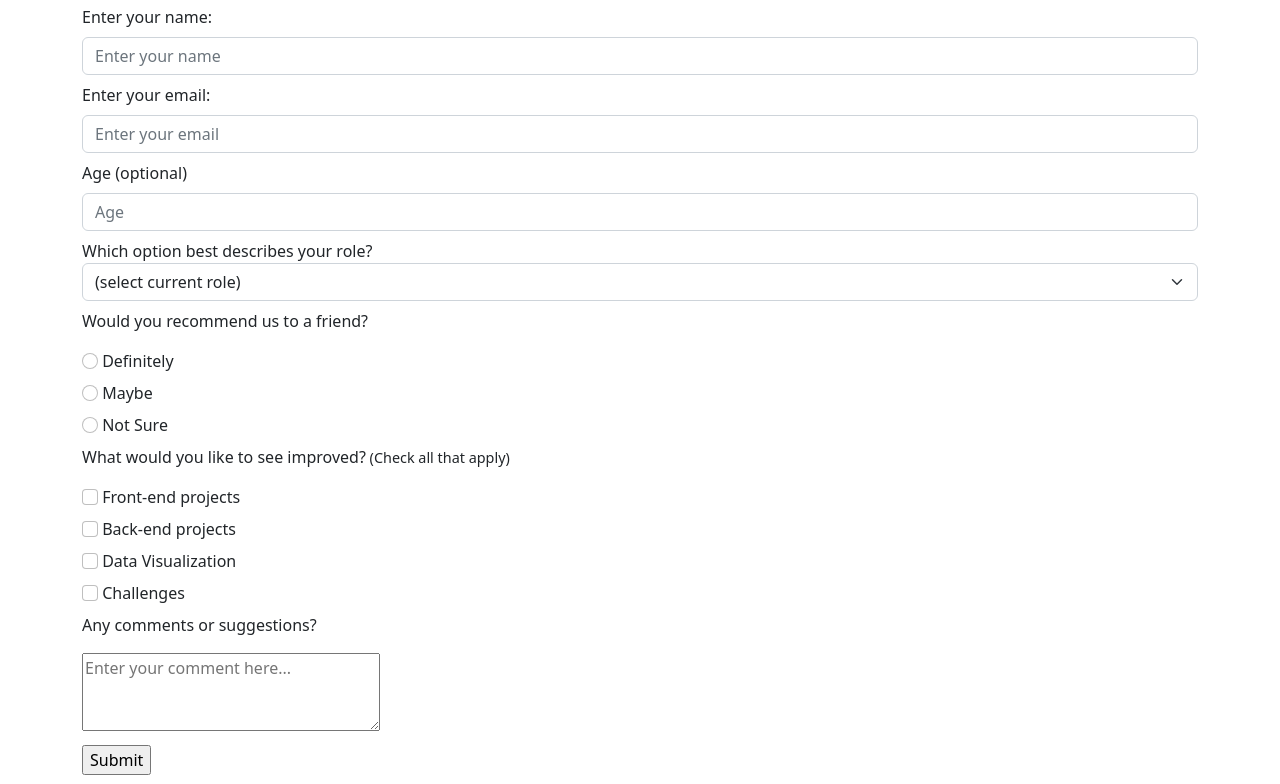
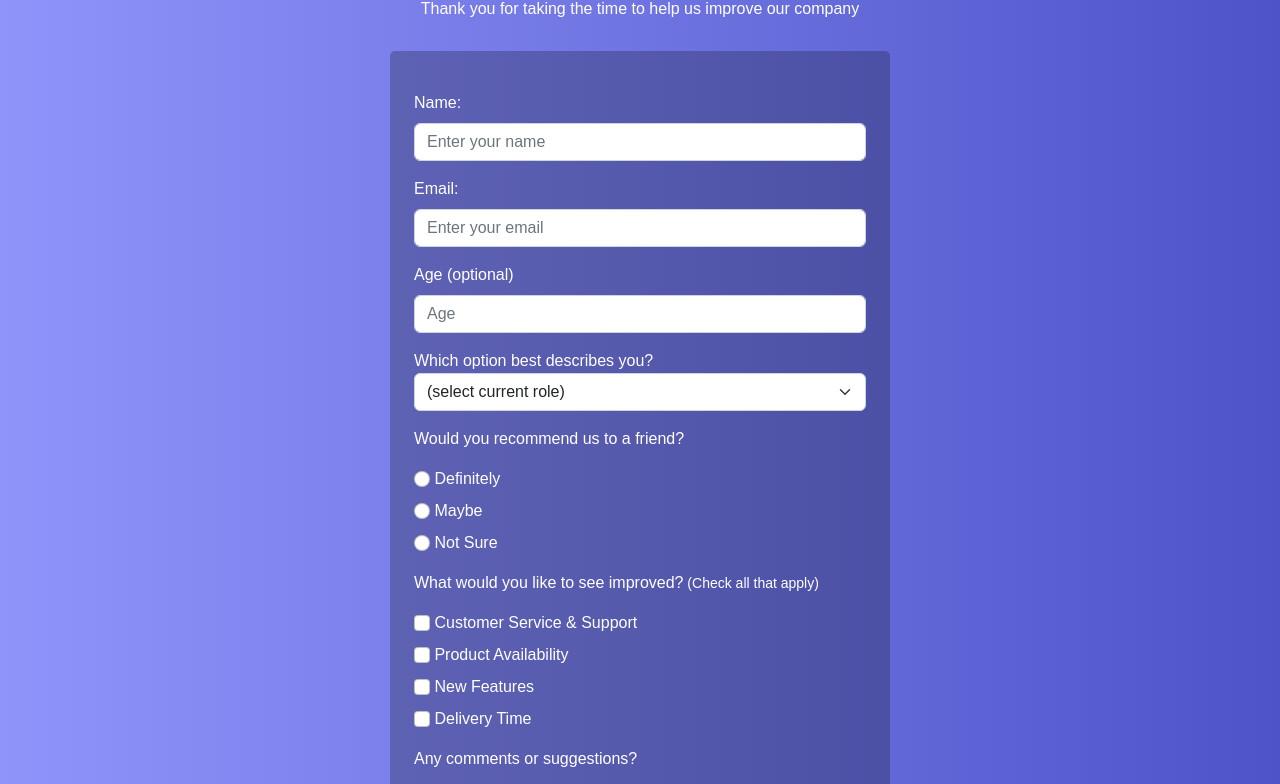
Before and after one commit to calebj516/FreeCodeCamp, a plain HTML site: page index.html in a window 1280 px wide. Shown: the part 91-875 px from the top of the page. Drawn offline with nearby package versions, Linux system fonts and the light colour scheme.

Commit message:
Survey Form - Completed

```diff
--- a/index.html
+++ b/index.html
@@ -1,7 +1,6 @@
 <!DOCTYPE html>
 <html lang="en">
   <head>
-    <!-- CSS only -->
     <link
       href="https://cdn.jsdelivr.net/npm/bootstrap@5.2.0-beta1/dist/css/bootstrap.min.css"
       rel="stylesheet"
@@ -11,16 +10,19 @@
     <link rel="stylesheet" href="styles.css" />
     <title>Survey Form</title>
   </head>
+
   <body>
     <div class="container">
-      <h1 id="title">Survey Form</h1>
-      <p id="description">
-        Thank you for taking the time to help improve the platform
+      <header class="header">
+        <h1 id="title" class="text-center">Survey Form</h1>
+        <p id="description" class="text-center">
+          Thank you for taking the time to help us improve our company
         </p>
+      </header>
+
       <form id="survey-form">
-        <label id="name-label" class="form-label" for="name"
-          >Enter your name:</label
-        >
+        <div class="form-group">
+          <label id="name-label" class="form-label" for="name">Name:</label>
           <input
             id="name"
             class="form-control"
@@ -29,9 +31,9 @@
             placeholder="Enter your name"
             required
           />
-        <label id="email-label" class="form-label" for="email"
-          >Enter your email:</label
-        >
+        </div>
+        <div class="form-group">
+          <label id="email-label" class="form-label" for="email">Email:</label>
           <input
             id="email"
             class="form-control"
@@ -40,6 +42,8 @@
             required
             placeholder="Enter your email"
           />
+        </div>
+        <div class="form-group">
           <label id="number-label" class="form-label" for="age"
             >Age (optional)</label
           >
@@ -53,22 +57,27 @@
             required
             placeholder="Age"
           />
+        </div>
+        <div class="form-group">
           <label class="form-label"
-          >Which option best describes your role?
-          <select id="dropdown" class="form-select">
-            <option value="" selected>(select current role)</option>
-            <option value="1">Student</option>
-            <option value="2">Full Time Job</option>
-            <option value="3">Full Time Learner</option>
-            <option value="4">Prefer not to say</option>
-            <option value="5">Other</option>
+            >Which option best describes you?
+            <select id="dropdown" name="role" class="form-select">
+              <option disabled selected value="">(select current role)</option>
+              <option value="student">Student</option>
+              <option value="employed">Employed</option>
+              <option value="unemployed">Unemployed</option>
+              <option value="preferNo">Prefer not to say</option>
+              <option value="other">Other</option>
             </select>
           </label>
+        </div>
+        <div class="form-group">
           <p>Would you recommend us to a friend?</p>
           <label class="form-check-label"
             ><input
               class="form-check-input"
               type="radio"
+              value="1"
               name="recommendation-type"
             />
             Definitely</label
@@ -77,6 +86,7 @@
             ><input
               class="form-check-input"
               type="radio"
+              value="2"
               name="recommendation-type"
             />
             Maybe</label
@@ -85,11 +95,13 @@
             ><input
               class="form-check-input"
               type="radio"
+              value="3"
               name="recommendation-type"
             />
             Not Sure</label
           >
-
+        </div>
+        <div class="form-group">
           <p>
             What would you like to see improved?<span class="clue">
               (Check all that apply)</span
@@ -97,38 +109,38 @@
           </p>
           <label class="form-check-label"
             ><input class="form-check-input" type="checkbox" value="1" />
-          Front-end projects</label
-        >
-        <label class="form-check-label"
-          ><input class="form-check-input" type="checkbox" value="1" /> Back-end
-          projects</label
-        >
-        <label class="form-check-label"
-          ><input class="form-check-input" type="checkbox" value="1" /> Data
-          Visualization</label
+            Customer Service & Support</label
           >
           <label class="form-check-label"
             ><input class="form-check-input" type="checkbox" value="1" />
-          Challenges</label
+            Product Availability</label
           >
-        <label>
+          <label class="form-check-label"
+            ><input class="form-check-input" type="checkbox" value="1" /> New
+            Features</label
+          >
+          <label class="form-check-label"
+            ><input class="form-check-input" type="checkbox" value="1" />
+            Delivery Time</label
+          >
+        </div>
+        <div class="form-group">
+          <label class="form-label">
             <p>Any comments or suggestions?</p>
             <textarea
               id="comments"
+              class="form-control"
               rows="3"
               cols="30"
               placeholder="Enter your comment here..."
             ></textarea>
           </label>
-        <input type="submit" value="Submit" />
+        </div>
+
+        <button id="submit" type="submit" class="btn btn-success col-12">
+          Submit
+        </button>
       </form>
     </div>
-
-    <!-- JavaScript Bundle with Popper -->
-    <script
-      src="https://cdn.jsdelivr.net/npm/bootstrap@5.2.0-beta1/dist/js/bootstrap.bundle.min.js"
-      integrity="sha384-pprn3073KE6tl6bjs2QrFaJGz5/SUsLqktiwsUTF55Jfv3qYSDhgCecCxMW52nD2"
-      crossorigin="anonymous"
-    ></script>
   </body>
 </html>
--- a/styles.css
+++ b/styles.css
@@ -1,8 +1,47 @@
+body {
+  background: linear-gradient(to right, #8f94fb, #4e54c8);
+  height: 100vh;
+  width: 100%;
+  margin: 0;
+  font-family: Poppins, sans-serif;
+  color: #fff;
+}
+
+.container {
+  width: 100%;
+  margin: 2rem auto 0 auto;
+}
+
+.header {
+  padding: 0 0.625rem;
+  margin-bottom: 1.875rem;
+}
+
+form {
+  background-color: rgba(27, 27, 50, 0.3);
+  padding: 2.5rem 1.5rem;
+  width: 80vw;
+	max-width: 500px;
+	min-width: 300px;
+	margin: 0 auto;
+  padding-bottom: 2rem;
+  border-radius: 5px;
+}
+
 .clue {
-  font-size: 14.4px;
+  font-size: 14px;
+}
+
+.form-group {
+  margin-bottom: 1rem;
+}
+
+.form-inline .form-control {
+  display: inline-block;
+  width: auto;
 }
 
 label {
   display: block;
-  margin: 0.5rem 0;
+  margin-bottom: 0.5rem;
 }
```
Also changed, not shown: 1 other file. Lines whose indentation alone changed are shown as unchanged.
